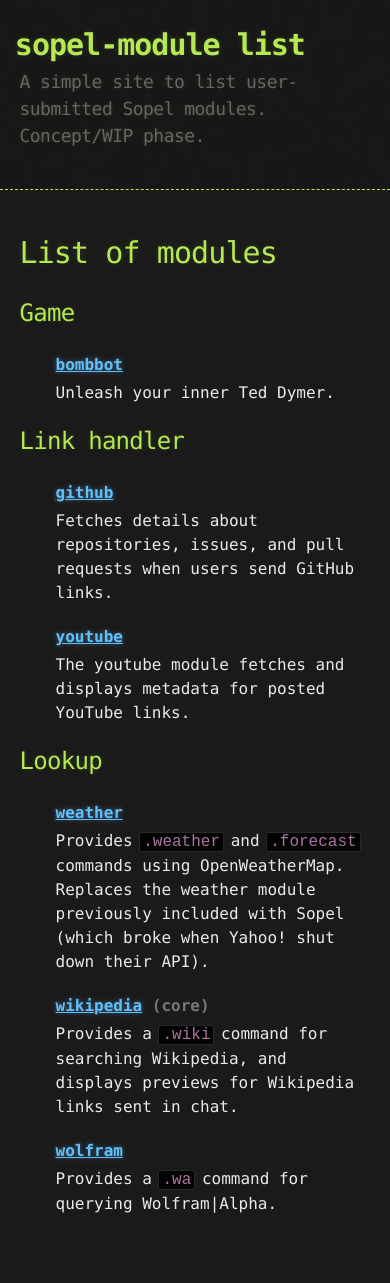
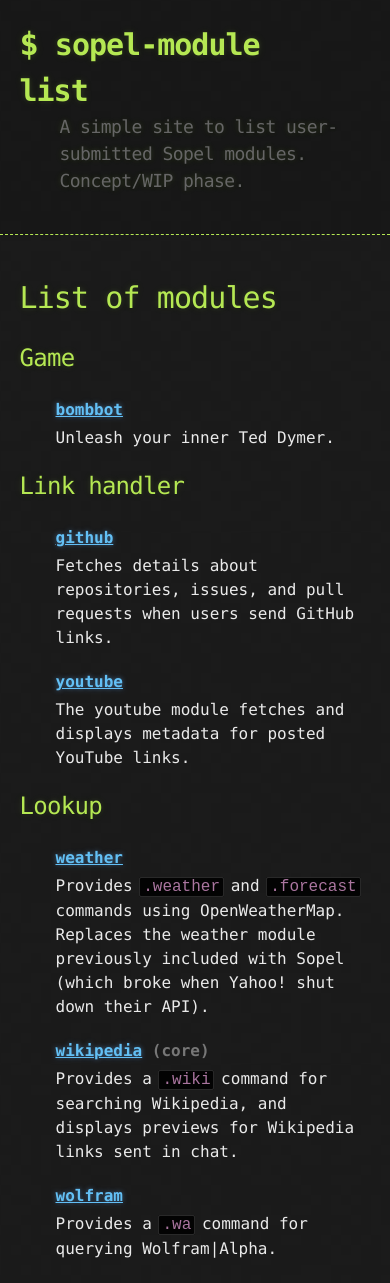
Before and after one commit to sopel-irc/plugin-db, a Jekyll site: the page built from index.html, in a window 390 px wide. Built offline with Jekyll 4.4.1, drawn with Linux system fonts in a browser that asks for light colours; before the commit the page ends 1238 px from its top, so only the background shows below that.

Commit message:
Header @media cheat to keep $ on small screens
Tried to be more clever than this but ended up breaking the header on
desktop to fix it on mobile. That, of course, inspired the question,
"Well, why NOT just change it on smaller screens?!"

```diff
--- a/_sass/jekyll-theme-hacker.scss
+++ b/_sass/jekyll-theme-hacker.scss
@@ -47,9 +47,18 @@
 header {
   background: rgba(0, 0, 0, 0.1);
   width: 100%;
-  border-bottom: 1px dashed $conifer; //header;
+  border-bottom: 1px dashed $header;
   padding: 20px 0;
   margin: 0 0 40px 0;
+}
+
+@media (max-width: 1024px) {
+  header h1,
+  header h2 {
+    width: 90%;
+    position: relative;
+    left: 40px;
+  }
 }
 
 header h1 {
@@ -58,7 +67,7 @@
   margin: 0 0 0 -40px;
   font-weight: bold;
   font-family: Monaco, "Bitstream Vera Sans Mono", "Lucida Console", Terminal, monospace;
-  color: $conifer;//$header;
+  color: $header;
   text-shadow: 0 1px 1px rgba(0, 0, 0, 0.1),
                0 0 5px rgba(181, 232, 83, 0.1),
                0 0 10px rgba(181, 232, 83, 0.1);
```
